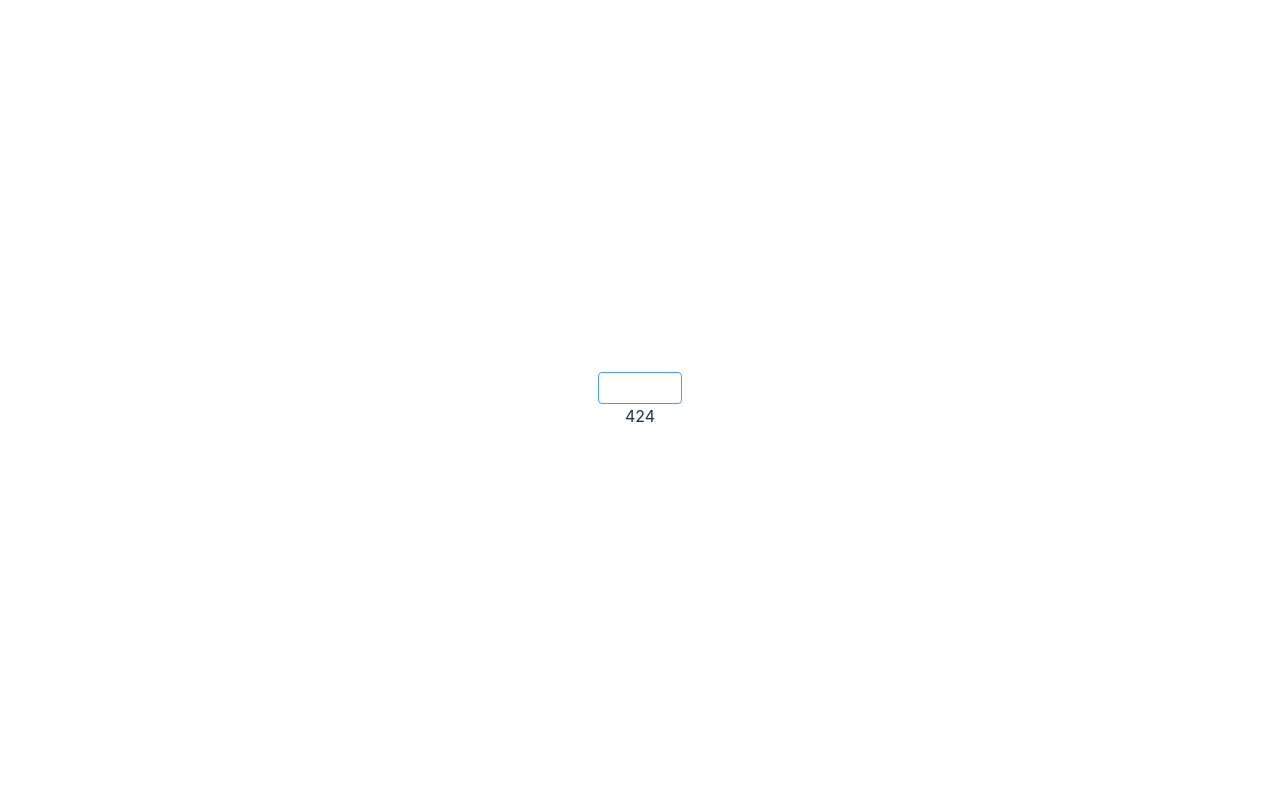
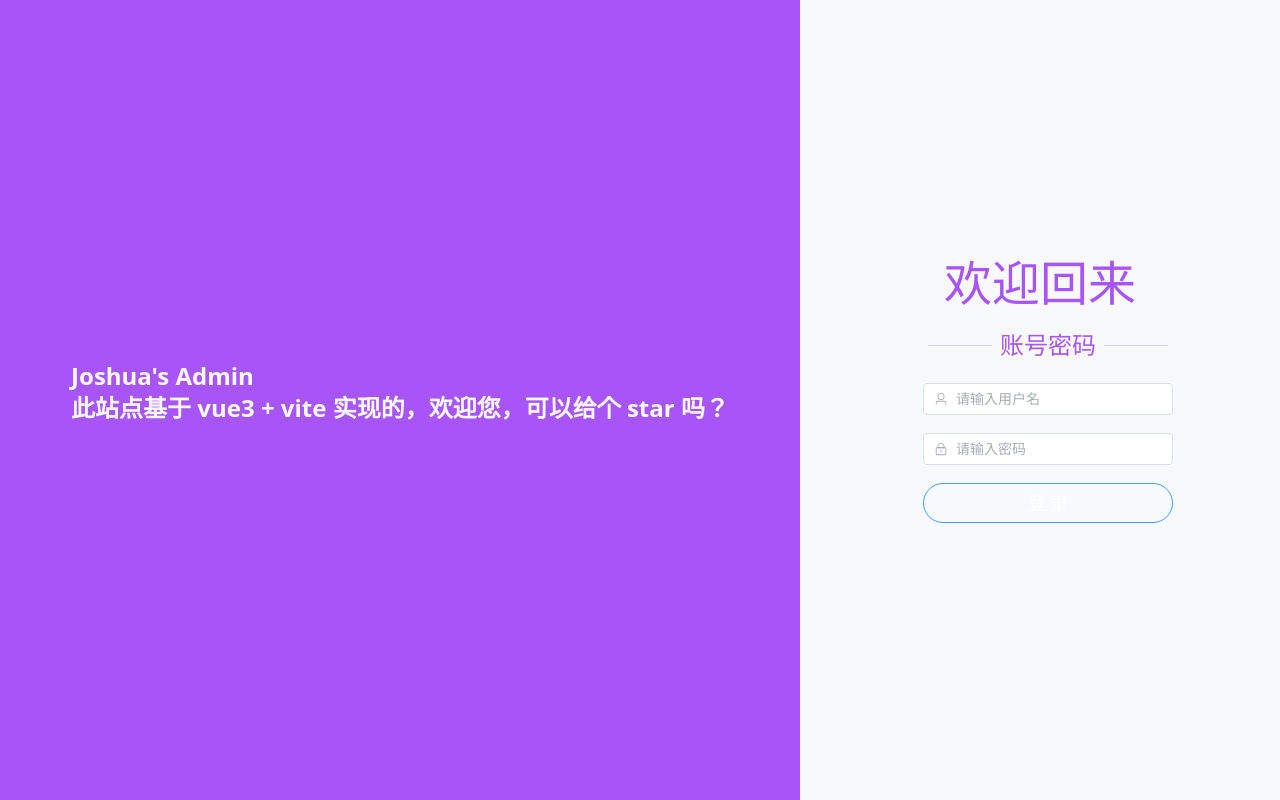
Before and after one commit to Joshua-leyer/vue3-mall-admin, a Vue app: page /#/login in a window 1280 px wide. Built offline with nearby package versions, Linux system fonts and the light colour scheme.

Commit message:
03章 登录页面 - login.vue页面样式 & @apply整理样式

```diff
--- a/package.json
+++ b/package.json
@@ -9,6 +9,7 @@
     "preview": "vite preview"
   },
   "dependencies": {
+    "@element-plus/icons-vue": "^2.1.0",
     "element-plus": "^2.3.6",
     "vue": "^3.2.47",
     "vue-router": "^4.2.2"
--- a/src/App.vue
+++ b/src/App.vue
@@ -1,17 +1,16 @@
+
+
+<template>
+  <router-view></router-view>
+</template>
+
 <script setup>
 </script>
 
-<template>
-  <el-button type="primary">Primary</el-button>
-  <!-- <button class="btn">
-    按钮
-  </button> -->
-  <router-view></router-view>
-</template>
 
 <style scoped>
-.btn {
+/* .btn {
   @apply bg-purple-800 text-indigo-50 px-4 py-2 rounded-3xl hover:( bg-purple-900)
     transition-all dureation-500 focus:(ring-8);
-}
+} */
 </style>
--- a/src/main.js
+++ b/src/main.js
@@ -5,11 +5,17 @@ import 'element-plus/dist/index.css'
 import './style.css'
 import App from './App.vue'
 import router from './router/index.js'
+import * as ElementPlusIconsVue from '@element-plus/icons-vue'
+
 
 const app = createApp(App)
 
+
+app.use(router)
 app.use(ElementPlus)
-app.use(router)
+for (const [key, component] of Object.entries(ElementPlusIconsVue)) {
+    app.component(key, component)
+  }
 // 注意 import 的代码位置
 import 'virtual:windi.css'
 
--- /dev/null
+++ b/src/pages/login.vue
@@ -0,0 +1,92 @@
+<template>
+    <div>
+        <el-row class="login-container ">
+            <el-col :lg="15" :md="12" :sm="10" class="left ">
+                <div class="mx-8">
+                    <div>Joshua's Admin</div>
+                    <div>此站点基于 vue3 + vite 实现的，欢迎您，可以给个 star 吗？</div>
+                </div>
+            </el-col>
+
+            <el-col :lg="9" :md="12" :sm="14" class="right ">
+                <h2 class="welcome-title  ">欢迎回来</h2>
+                <div class="">
+                    <span class="line "></span>
+                    <span>账号密码</span>
+                    <span class="line "></span>
+                </div>
+                <el-form :model="form" class="w-[250px]">
+                    <el-form-item >
+                        <el-input
+                          v-model="form.username"
+                          placeholder="请输入用户名">
+                          <template #prefix>
+                                <el-icon><User /></el-icon>
+                            </template>
+                        </el-input>
+                    </el-form-item>
+
+                    <el-form-item >
+                        <el-input v-model="form.password" placeholder="请输入密码" >
+                            <template #prefix>
+                                <el-icon><Lock /></el-icon>
+                            </template>
+                        </el-input>
+
+                    </el-form-item>
+
+                    <el-form-item>
+                        <el-button type="primary" class="login-button" @click="onSubmit">登 录</el-button>
+                    </el-form-item>
+                </el-form>
+            </el-col>
+        </el-row>
+    </div>
+</template>
+
+
+
+<script setup>
+import { reactive } from 'vue'
+// import { Calendar, Search, User, Lock } from '@element-plus/icons-vue'
+
+// do not use same name with ref
+const form = reactive({
+    username: "",
+    password: ""
+})
+
+const onSubmit = () => {
+console.log('submit!')
+}
+</script>
+
+<style scoped>
+.login-container {
+    @apply min-h-screen bg-purple-500;
+}
+.login-container .left {
+    @apply flex items-center justify-center;
+}
+.login-container .right {
+    @apply bg-light-300 flex items-center justify-center flex-col space-x-4;
+}
+.login-container>div>div:first-child{
+    @apply font-bold text-4xl text-light-50 mb-4;
+}
+.login-container>div>div:last-child{
+    @apply  text-light-300 text-2xl;
+}
+.right .welcome-title {
+    @apply text-purple-500 text-5xl;
+}
+.right>div {
+    @apply flex items-center justify-center my-5 text-purple-500 space-x-2;
+}
+.right .line {
+    @apply h-[1px] w-16 bg-gray-300;
+}
+.login-button {
+    @apply w-[250px] h-10 text-lg rounded-3xl;
+}
+</style>
--- a/src/router/index.js
+++ b/src/router/index.js
@@ -3,8 +3,15 @@ import { createRouter, createWebHashHistory } from 'vue-router'
 import Index from '@/pages/index.vue'
 import About from '@/pages/about.vue'
 import NotFoundPage from '@/pages/404.vue'
+import Login from '@/pages/login.vue'
+
 
 const routes = [
+    {
+        path: "/login",
+        name: "Login",
+        component: Login
+    },
     {
         path: "/",
         name: "Index",
--- a/src/style.css
+++ b/src/style.css
@@ -1,89 +1,3 @@
-:root {
-  font-family: Inter, system-ui, Avenir, Helvetica, Arial, sans-serif;
-  line-height: 1.5;
-  font-weight: 400;
-
-  color-scheme: light dark;
-  color: rgba(255, 255, 255, 0.87);
-  background-color: #242424;
-
-  font-synthesis: none;
-  text-rendering: optimizeLegibility;
-  -webkit-font-smoothing: antialiased;
-  -moz-osx-font-smoothing: grayscale;
-  -webkit-text-size-adjust: 100%;
+body {
+    font-size: 24px;
 }
-
-a {
-  font-weight: 500;
-  color: #646cff;
-  text-decoration: inherit;
-}
-a:hover {
-  color: #535bf2;
-}
-
-a {
-  font-weight: 500;
-  color: #646cff;
-  text-decoration: inherit;
-}
-a:hover {
-  color: #535bf2;
-}
-
-body {
-  margin: 0;
-  display: flex;
-  place-items: center;
-  min-width: 320px;
-  min-height: 100vh;
-}
-
-h1 {
-  font-size: 3.2em;
-  line-height: 1.1;
-}
-
-button {
-  border-radius: 8px;
-  border: 1px solid transparent;
-  padding: 0.6em 1.2em;
-  font-size: 1em;
-  font-weight: 500;
-  font-family: inherit;
-  background-color: #1a1a1a;
-  cursor: pointer;
-  transition: border-color 0.25s;
-}
-button:hover {
-  border-color: #646cff;
-}
-button:focus,
-button:focus-visible {
-  outline: 4px auto -webkit-focus-ring-color;
-}
-
-.card {
-  padding: 2em;
-}
-
-#app {
-  max-width: 1280px;
-  margin: 0 auto;
-  padding: 2rem;
-  text-align: center;
-}
-
-@media (prefers-color-scheme: light) {
-  :root {
-    color: #213547;
-    background-color: #ffffff;
-  }
-  a:hover {
-    color: #747bff;
-  }
-  button {
-    background-color: #f9f9f9;
-  }
-}
```
Also changed, not shown: 2 other files (tests, documents, lock files or other folders).
